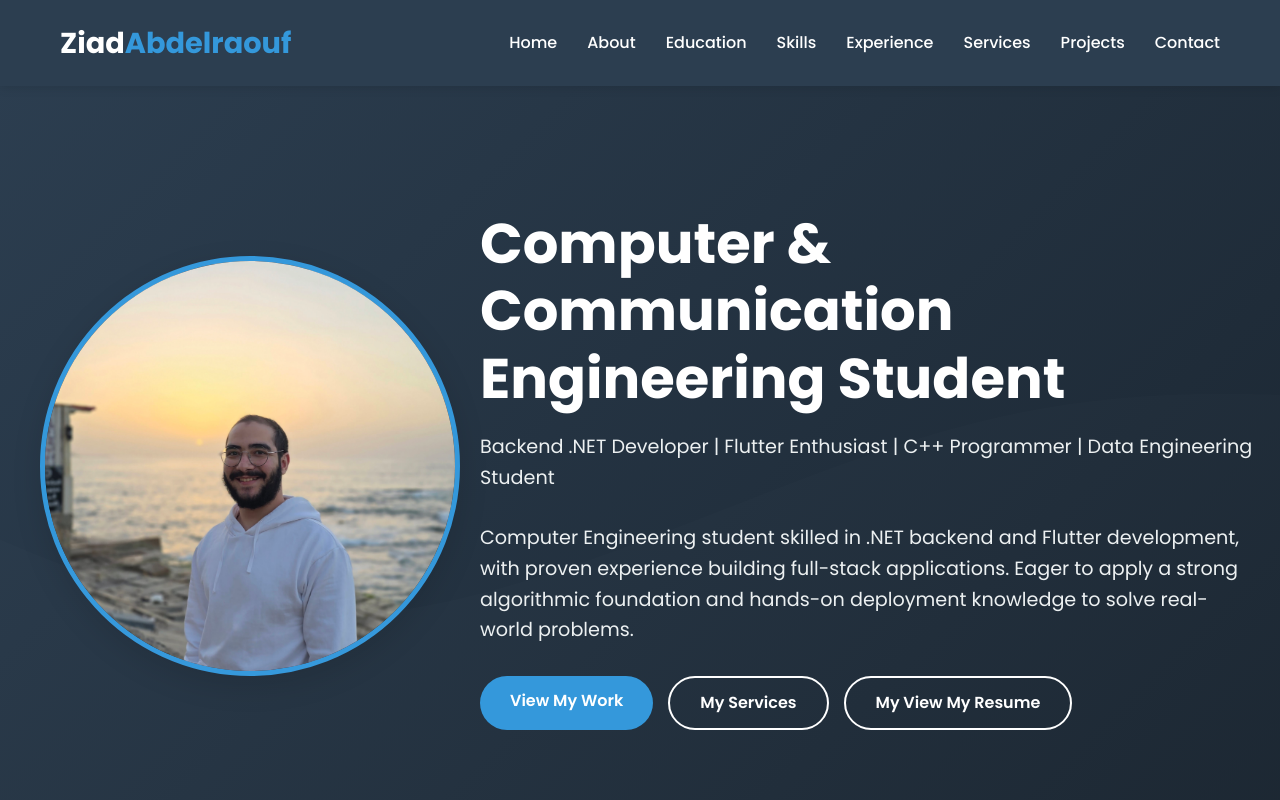
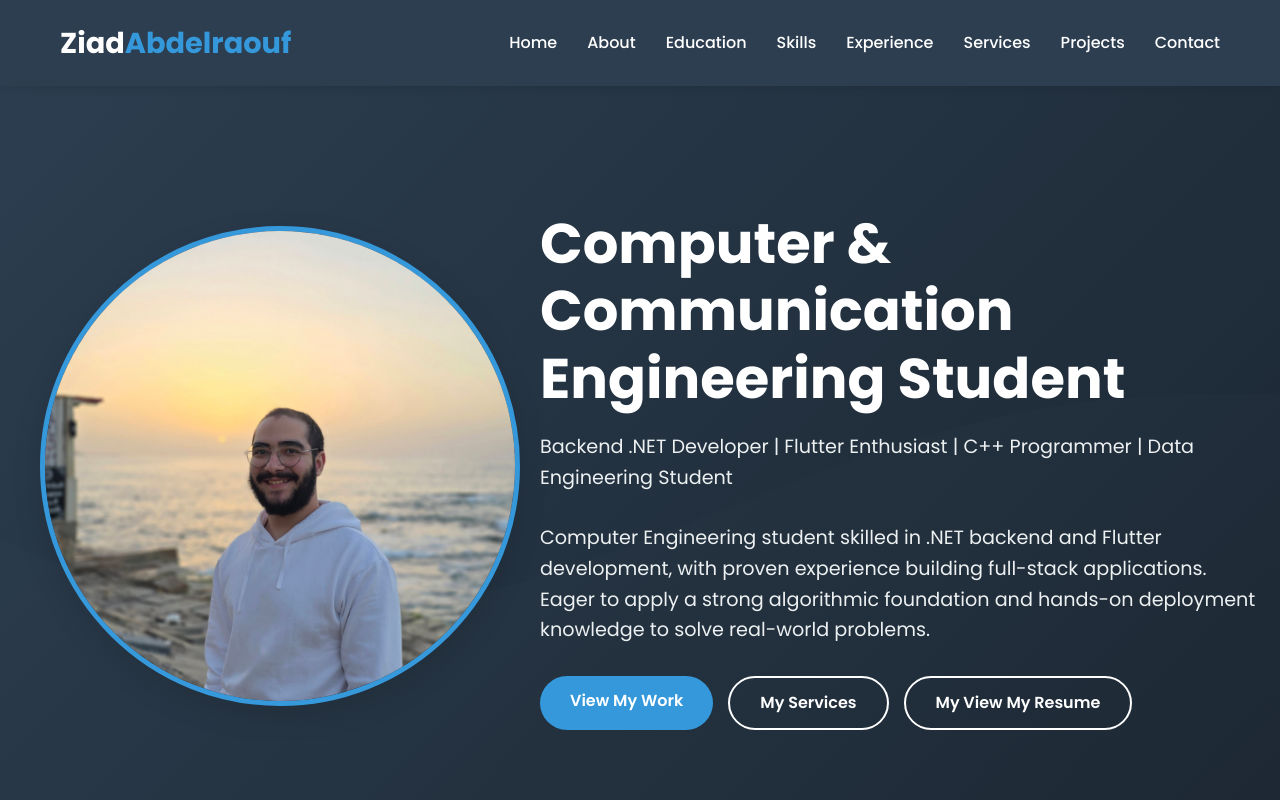
Before and after one commit to Ziadabdelraouf/Portfolio, a plain HTML site: page index.html in a window 1280 px wide. Shown: the top 800 px of the page. Drawn offline with Linux system fonts and the light colour scheme.

Commit message:
Update image dimensions in index.html

```diff
--- a/index.html
+++ b/index.html
@@ -842,7 +842,7 @@
                 </div>
                 <div>
                     <img src="picture.jpg" alt="Ziad Hassan Hero"
-                        style="width: 420px; height: 420px; border-radius: 50%; object-fit: cover; box-shadow: 0 10px 30px rgba(0,0,0,0.12); border: 5px solid var(--secondary);">
+                        style="width: 480px; height: 480px; border-radius: 50%; object-fit: cover; box-shadow: 0 10px 30px rgba(0,0,0,0.12); border: 5px solid var(--secondary);">
                 </div>
             </div>
             <div class="container">
```
